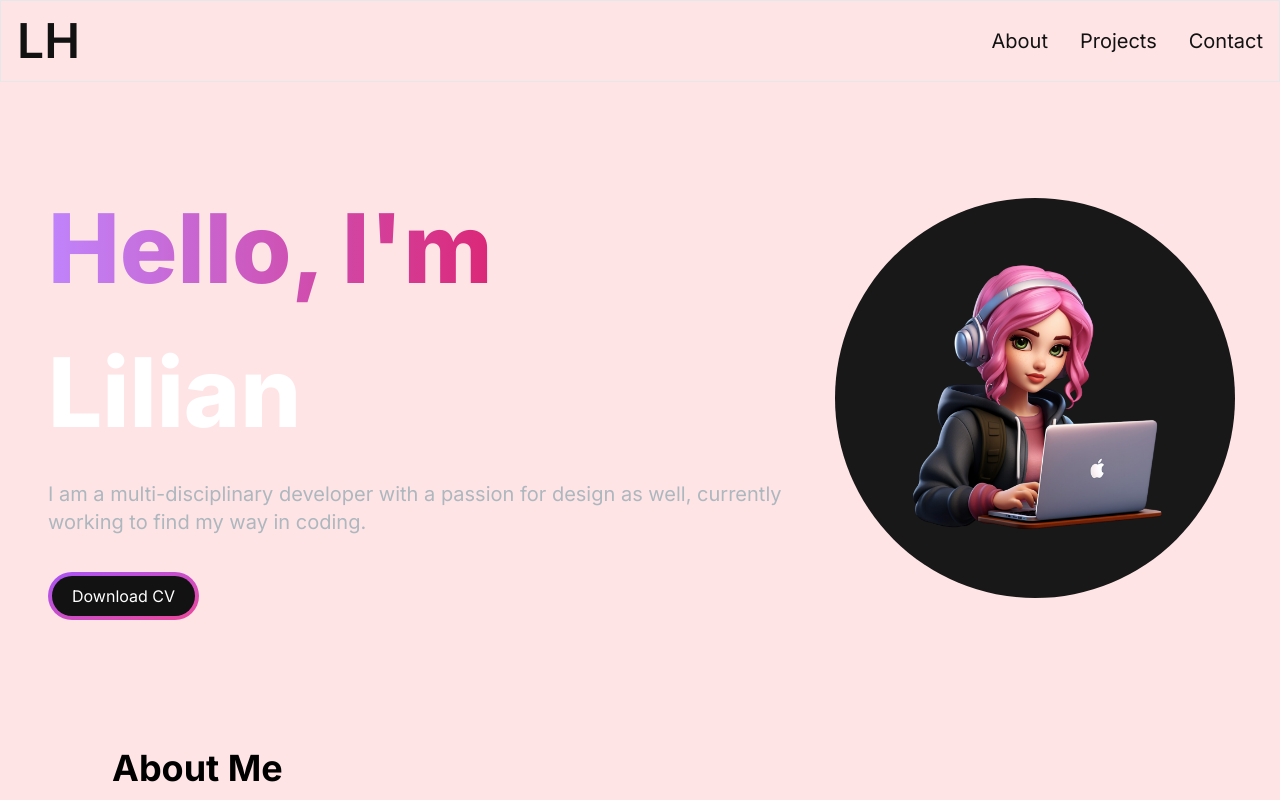
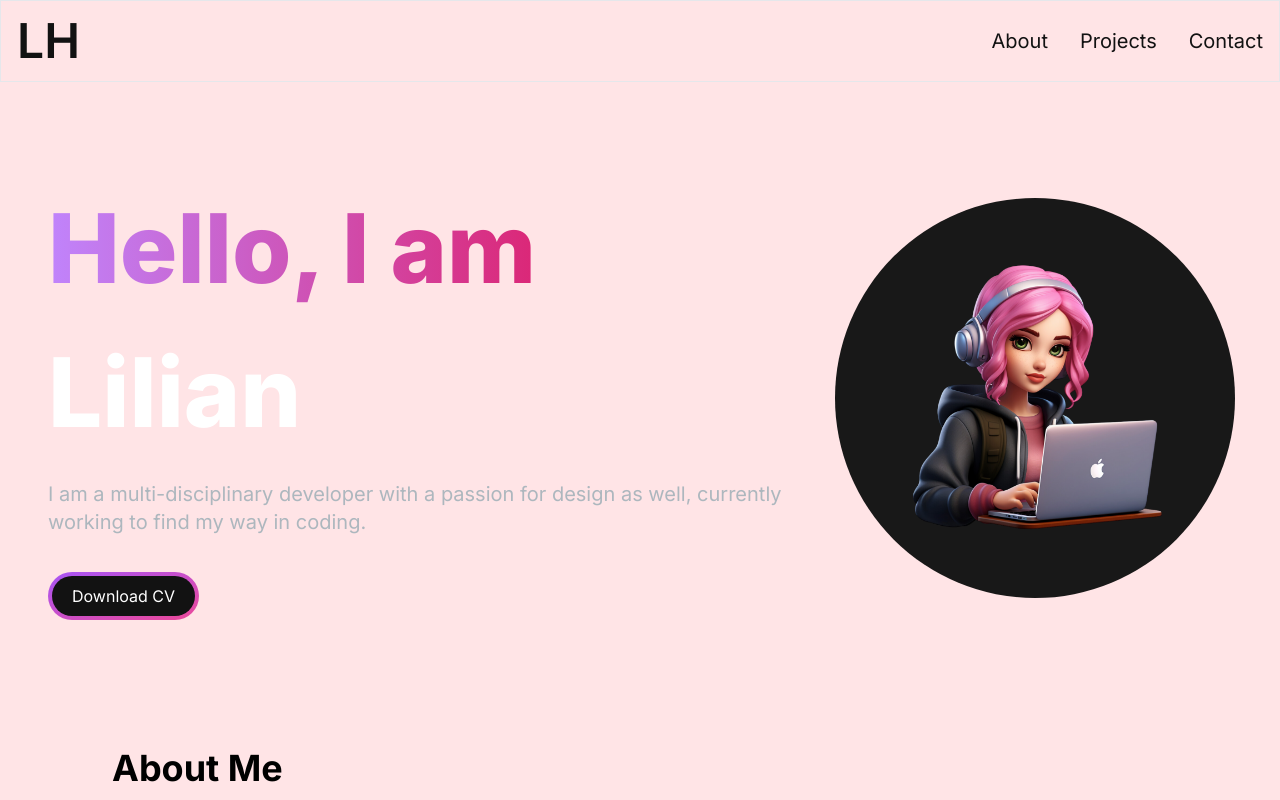
Before and after one commit to lilian-su/my-first-portfolio, a Next.js app: page / in a window 1280 px wide. Shown: the top 800 px of the page. Built offline with nearby package versions, Linux system fonts and the light colour scheme.

Commit message:
Update HeroSection.jsx

```diff
--- a/src/app/components/HeroSection.jsx
+++ b/src/app/components/HeroSection.jsx
@@ -17,7 +17,7 @@ const HeroSection = () => {
         >
           <h1 className="text-white mb-4 text-4xl sm:text-5xl lg:text-8xl lg:leading-normal font-extrabold">
             <span className="text-transparent bg-clip-text bg-gradient-to-r from-primary-400 to-secondary-600">
-              Hello, I&apos;m{" "}
+              Hello, I am{" "}
             </span>
             <br />
             <TypeAnimation
```
